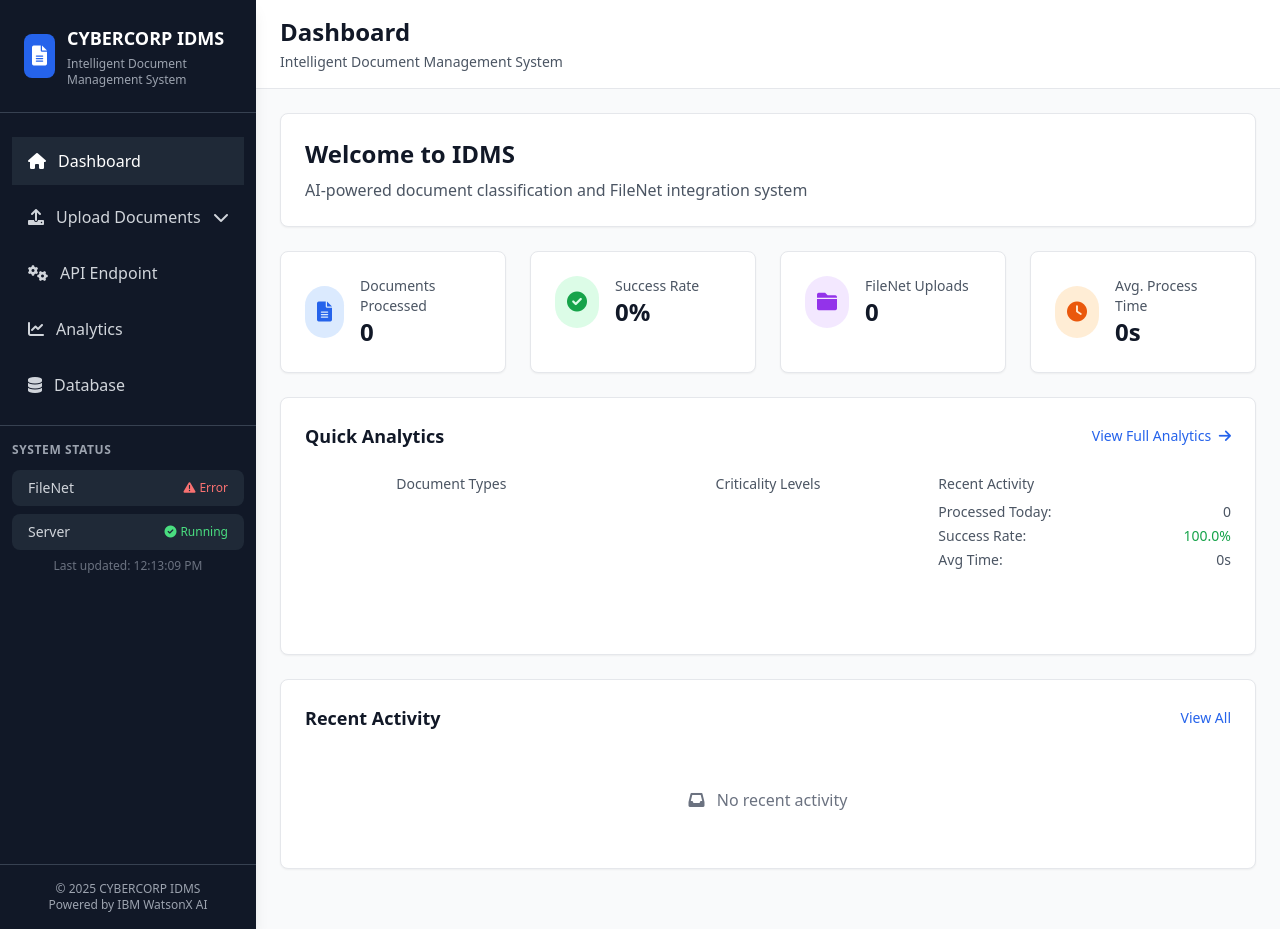
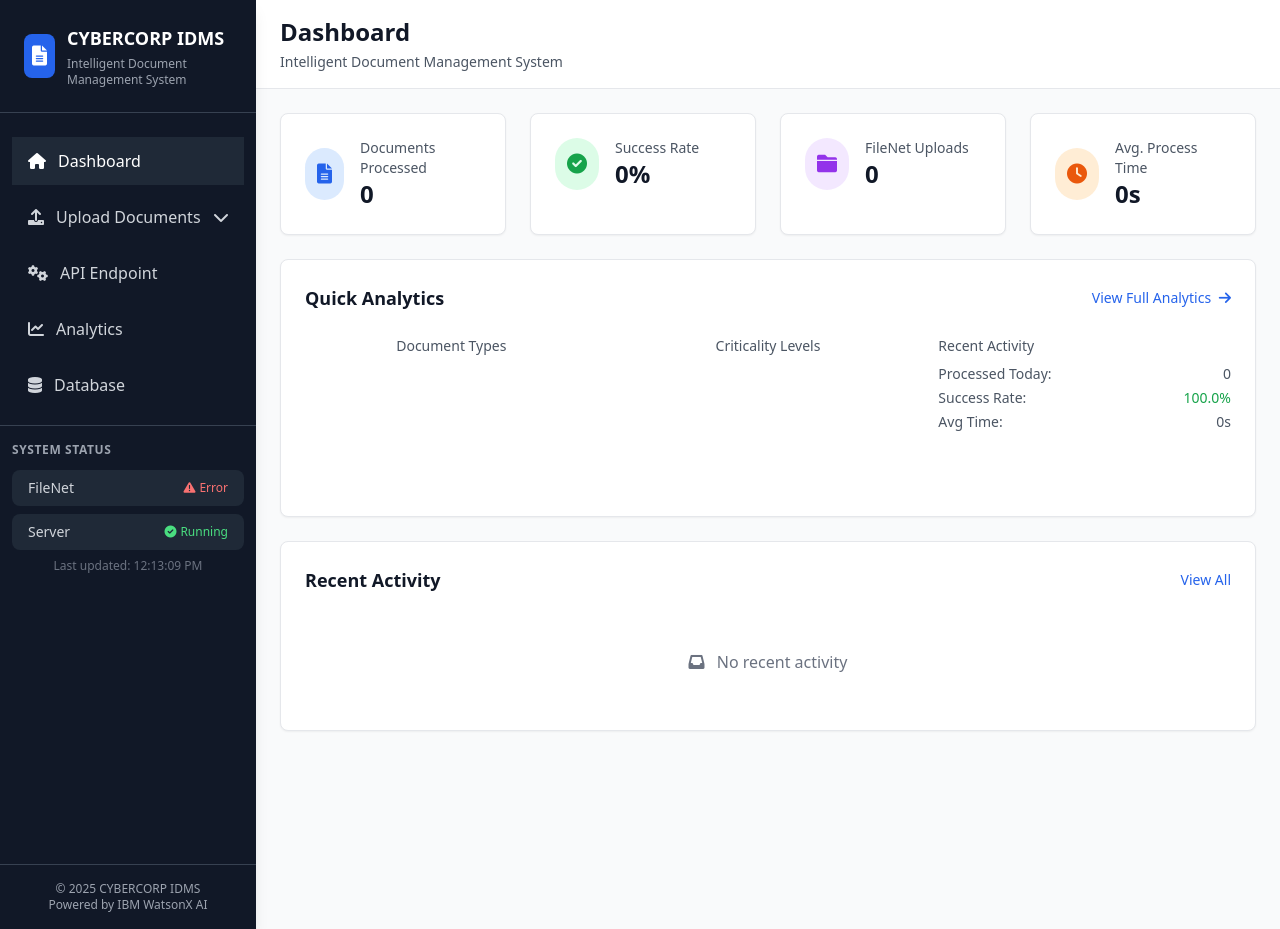
Before and after one commit to rhinocodelab/iidms, a FastAPI app: page / in a window 1280 px wide. Run offline with FastAPI, Linux system fonts and the light colour scheme; data that the repository does not hold is empty; some libraries are stand-ins or nearby versions.

Commit message:
removed welcome card from dashboard

```diff
--- a/app/templates/index.html
+++ b/app/templates/index.html
@@ -7,16 +7,6 @@
 
 {% block content %}
 <div class="space-y-6">
-    <!-- Welcome Section -->
-    <div class="bg-white rounded-lg shadow-sm border border-gray-200 p-6">
-        <div class="flex items-center justify-between">
-            <div>
-                <h1 class="text-2xl font-bold text-gray-900 mb-2">Welcome to IDMS</h1>
-                <p class="text-gray-600">AI-powered document classification and FileNet integration system</p>
-            </div>
-        </div>
-    </div>
-
     <!-- Stats Overview -->
     <div class="grid grid-cols-1 md:grid-cols-2 lg:grid-cols-4 gap-6">
         <div class="bg-white rounded-lg shadow-sm border border-gray-200 p-6">
```
